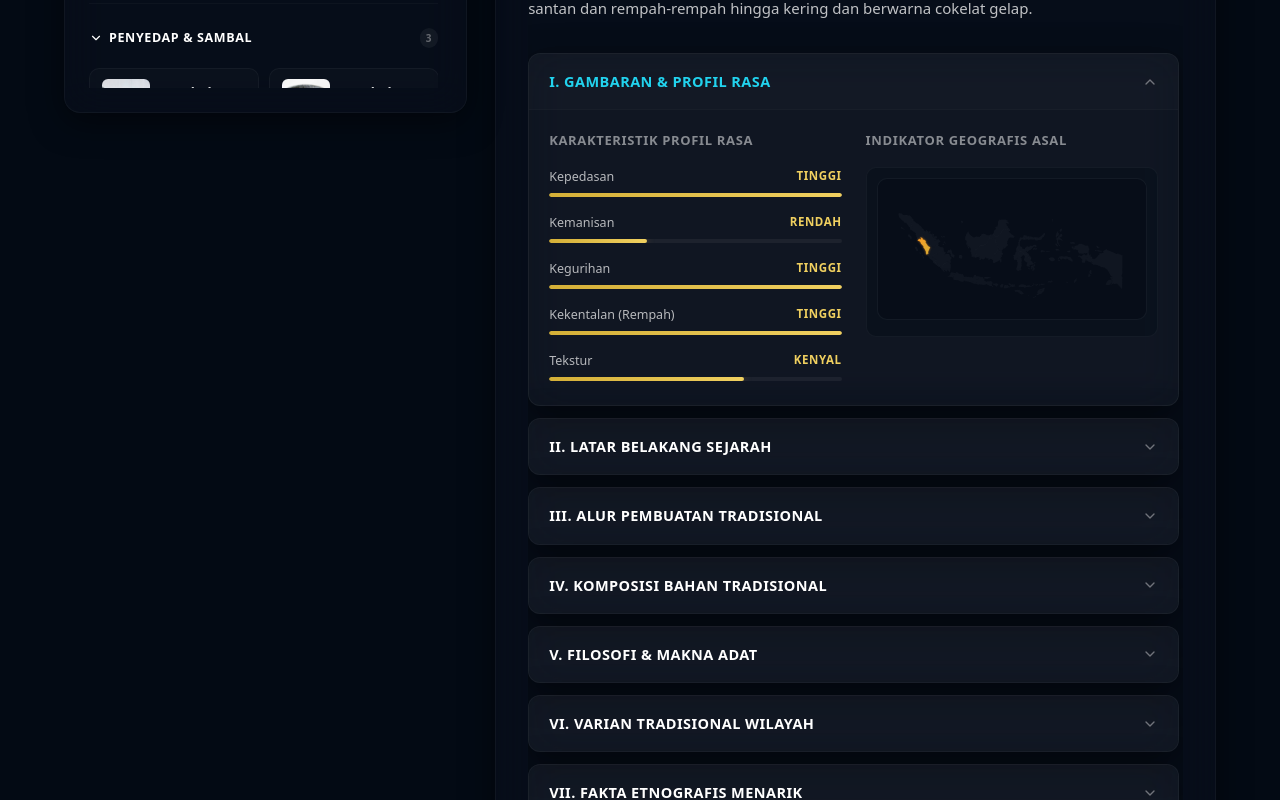
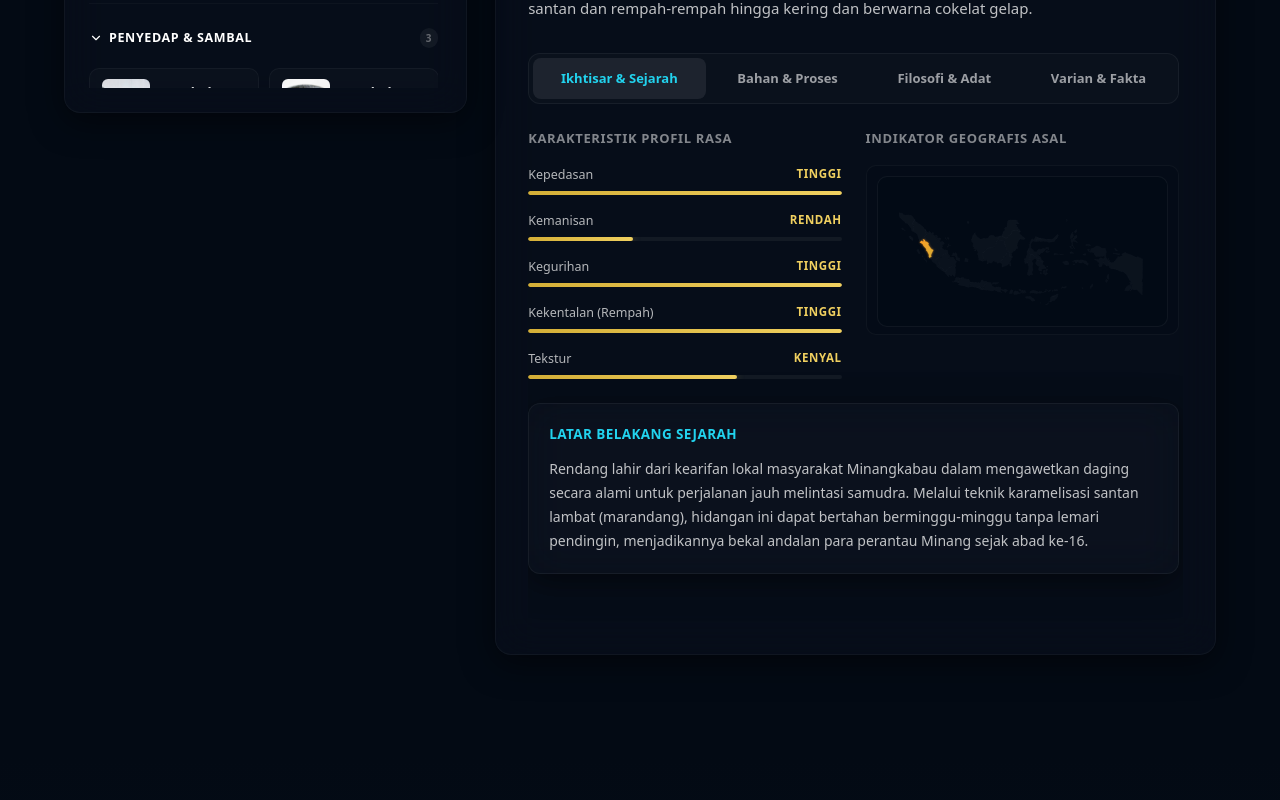
Before and after one commit to FirdanAz/nusaverse-bytesfest2026, a Next.js app: page / in a window 1280 px wide. Shown: the part 7980-8780 px from the top of the page. Built offline with nearby package versions, Linux system fonts and the light colour scheme.

Commit message:
fix mobile layout

```diff
--- a/src/components/CulinaryDetail.tsx
+++ b/src/components/CulinaryDetail.tsx
@@ -4,7 +4,7 @@ import React, { useState, useEffect, useRef } from "react";
 import { motion, AnimatePresence } from "framer-motion";
 import { useLanguage } from "@/context/LanguageContext";
 import { CulinaryData } from "@/types";
-import { MapPin, Tag, Utensils, Users, Award, ChevronDown } from "lucide-react";
+import { MapPin, Tag, Utensils, Users, Award } from "lucide-react";
 import FlavorProfile from "./FlavorProfile";
 import PreparationTimeline from "./PreparationTimeline";
 import ProvinceMap from "./ProvinceMap";
@@ -15,7 +15,7 @@ interface CulinaryDetailProps {
 
 export default function CulinaryDetail({ item }: CulinaryDetailProps) {
   const { currentLang } = useLanguage();
-  const [expandedSection, setExpandedSection] = useState<string | null>("overview");
+  const [activeTab, setActiveTab] = useState<string>("overview");
   const [imgError, setImgError] = useState(false);
   const [imgLoading, setImgLoading] = useState(true);
   const imageRef = useRef<HTMLDivElement>(null);
@@ -52,9 +52,12 @@ export default function CulinaryDetail({ item }: CulinaryDetailProps) {
     });
   }, [item.id]);
 
-  const toggleSection = (section: string) => {
-    setExpandedSection(expandedSection === section ? null : section);
-  };
+  const tabs = [
+    { id: "overview", labelId: "Ikhtisar & Sejarah", labelEn: "Overview & History" },
+    { id: "process", labelId: "Bahan & Proses", labelEn: "Ingredients & Process" },
+    { id: "culture", labelId: "Filosofi & Adat", labelEn: "Philosophy & Culture" },
+    { id: "variations", labelId: "Varian & Fakta", labelEn: "Variants & Facts" }
+  ];
 
   // Category translation helper
   const getCategoryLabel = (category: string) => {
@@ -383,32 +386,71 @@ export default function CulinaryDetail({ item }: CulinaryDetailProps) {
         </p>
       </div>
 
-      {/* ─── ACCORDION ARCHIVE SECTIONS ─── */}
-      <div style={{ display: "flex", flexDirection: "column", gap: "12px", marginBottom: "48px" }}>
+      {/* ─── TABS NAV ─── */}
+      <div
+        style={{
+          display: "flex",
+          gap: "4px",
+          padding: "4px",
+          background: "rgba(255, 255, 255, 0.02)",
+          borderRadius: "12px",
+          border: "1px solid rgba(255, 255, 255, 0.05)",
+          marginBottom: "24px",
+          overflowX: "auto",
+          scrollbarWidth: "none",
+        }}
+        className="no-scrollbar"
+      >
+        <style dangerouslySetInnerHTML={{__html: `
+          .no-scrollbar::-webkit-scrollbar {
+            display: none;
+          }
+        `}} />
+        {tabs.map((tab) => {
+          const isActive = activeTab === tab.id;
+          return (
+            <button
+              key={tab.id}
+              onClick={() => setActiveTab(tab.id)}
+              style={{
+                flex: "1 0 auto",
+                padding: "10px 16px",
+                borderRadius: "8px",
+                border: "none",
+                background: isActive ? "rgba(255, 255, 255, 0.08)" : "transparent",
+                color: isActive ? "var(--cyan-primary)" : "rgba(255, 255, 255, 0.6)",
+                fontWeight: 600,
+                fontSize: "13px",
+                cursor: "pointer",
+                transition: "all 0.2s ease",
+                whiteSpace: "nowrap",
+                display: "flex",
+                alignItems: "center",
+                justifyContent: "center",
+                gap: "8px"
+              }}
+            >
+              {currentLang === "id" ? tab.labelId : tab.labelEn}
+            </button>
+          );
+        })}
+      </div>
 
-        {/* SECTION 1: OVERVIEW & PROFILE (Default Expanded) */}
-        <div className="glass-card" style={{ borderRadius: "12px", overflow: "hidden", border: "1px solid rgba(255,255,255,0.05)" }}>
-          <button
-            onClick={() => toggleSection("overview")}
-            style={{ width: "100%", padding: "16px 20px", display: "flex", justifyContent: "space-between", alignItems: "center", background: "rgba(255,255,255,0.01)", border: "none", cursor: "pointer", outline: "none" }}
+      {/* ─── TAB CONTENT PANELS ─── */}
+      <div style={{ minHeight: "260px", marginBottom: "48px" }}>
+        <AnimatePresence mode="wait">
+          <motion.div
+            key={activeTab}
+            initial={{ opacity: 0, y: 8 }}
+            animate={{ opacity: 1, y: 0 }}
+            exit={{ opacity: 0, y: -8 }}
+            transition={{ duration: 0.18, ease: "easeOut" }}
           >
-            <span style={{ fontSize: "14.5px", fontWeight: 700, letterSpacing: "0.03em", textTransform: "uppercase", color: expandedSection === "overview" ? "var(--cyan-primary)" : "var(--white)" }}>
-              {currentLang === "id" ? "I. Gambaran & Profil Rasa" : "I. Overview & Flavor Profile"}
-            </span>
-            <ChevronDown size={16} style={{ color: "rgba(255,255,255,0.4)", transform: expandedSection === "overview" ? "rotate(180deg)" : "rotate(0deg)", transition: "transform 0.25s ease" }} />
-          </button>
-
-          <AnimatePresence initial={false}>
-            {expandedSection === "overview" && (
-              <motion.div
-                initial={{ height: 0, opacity: 0 }}
-                animate={{ height: "auto", opacity: 1 }}
-                exit={{ height: 0, opacity: 0 }}
-                transition={{ duration: 0.25, ease: "easeInOut" }}
-              >
-                <div style={{ padding: "0 20px 24px 20px", borderTop: "1px solid rgba(255,255,255,0.03)", paddingTop: "20px" }}>
+            {/* TAB 1: OVERVIEW */}
+            {activeTab === "overview" && (
+              <div style={{ display: "flex", flexDirection: "column", gap: "24px" }}>
+                {/* Profile & Map Grid */}
                 <div style={{ display: "grid", gridTemplateColumns: "repeat(auto-fit, minmax(240px, 1fr))", gap: "24px" }}>
-
                   {/* Flavor Profile */}
                   <div>
                     <h4 style={{ fontSize: "13px", fontWeight: 700, letterSpacing: "0.05em", textTransform: "uppercase", color: "var(--white-50)", marginBottom: "16px" }}>
@@ -426,93 +468,28 @@ export default function CulinaryDetail({ item }: CulinaryDetailProps) {
                       <ProvinceMap provinceId={item.province_id} />
                     </div>
                   </div>
-
-                  </div>
-                </div>
-              </motion.div>
-            )}
-          </AnimatePresence>
                 </div>
 
-        {/* SECTION 2: HISTORICAL BACKGROUND */}
-        <div className="glass-card" style={{ borderRadius: "12px", overflow: "hidden", border: "1px solid rgba(255,255,255,0.05)" }}>
-          <button
-            onClick={() => toggleSection("history")}
-            style={{ width: "100%", padding: "16px 20px", display: "flex", justifyContent: "space-between", alignItems: "center", background: "rgba(255,255,255,0.01)", border: "none", cursor: "pointer", outline: "none" }}
-          >
-            <span style={{ fontSize: "14.5px", fontWeight: 700, letterSpacing: "0.03em", textTransform: "uppercase", color: expandedSection === "history" ? "var(--cyan-primary)" : "var(--white)" }}>
-              {currentLang === "id" ? "II. Latar Belakang Sejarah" : "II. Historical Background"}
-            </span>
-            <ChevronDown size={16} style={{ color: "rgba(255,255,255,0.4)", transform: expandedSection === "history" ? "rotate(180deg)" : "rotate(0deg)", transition: "transform 0.25s ease" }} />
-          </button>
-
-          <AnimatePresence initial={false}>
-            {expandedSection === "history" && (
-              <motion.div
-                initial={{ height: 0, opacity: 0 }}
-                animate={{ height: "auto", opacity: 1 }}
-                exit={{ height: 0, opacity: 0 }}
-                transition={{ duration: 0.25, ease: "easeInOut" }}
-              >
-                <div style={{ padding: "0 20px 24px 20px", borderTop: "1px solid rgba(255,255,255,0.03)", paddingTop: "20px" }}>
-                  <p style={{ fontSize: "14px", color: "rgba(255,255,255,0.7)", lineHeight: "1.7" }}>
+                {/* History Text */}
+                <div className="glass-card" style={{ padding: "20px", borderRadius: "12px", border: "1px solid rgba(255,255,255,0.05)", background: "rgba(255,255,255,0.01)" }}>
+                  <h4 style={{ fontSize: "13.5px", fontWeight: 700, letterSpacing: "0.03em", textTransform: "uppercase", color: "var(--cyan-primary)", marginBottom: "12px" }}>
+                    {currentLang === "id" ? "Latar Belakang Sejarah" : "Historical Background"}
+                  </h4>
+                  <p style={{ fontSize: "14px", color: "rgba(255,255,255,0.75)", lineHeight: "1.7", margin: 0 }}>
                     {currentLang === "id" ? item.history_id : item.history_en}
                   </p>
                 </div>
-              </motion.div>
+              </div>
             )}
-          </AnimatePresence>
-        </div>
 
-        {/* SECTION 3: TRADITIONAL PREPARATION TIMELINE */}
-        <div className="glass-card" style={{ borderRadius: "12px", overflow: "hidden", border: "1px solid rgba(255,255,255,0.05)" }}>
-          <button
-            onClick={() => toggleSection("preparation")}
-            style={{ width: "100%", padding: "16px 20px", display: "flex", justifyContent: "space-between", alignItems: "center", background: "rgba(255,255,255,0.01)", border: "none", cursor: "pointer", outline: "none" }}
-          >
-            <span style={{ fontSize: "14.5px", fontWeight: 700, letterSpacing: "0.03em", textTransform: "uppercase", color: expandedSection === "preparation" ? "var(--cyan-primary)" : "var(--white)" }}>
-              {currentLang === "id" ? "III. Alur Pembuatan Tradisional" : "III. Traditional Preparation Timeline"}
-            </span>
-            <ChevronDown size={16} style={{ color: "rgba(255,255,255,0.4)", transform: expandedSection === "preparation" ? "rotate(180deg)" : "rotate(0deg)", transition: "transform 0.25s ease" }} />
-          </button>
-
-          <AnimatePresence initial={false}>
-            {expandedSection === "preparation" && (
-              <motion.div
-                initial={{ height: 0, opacity: 0 }}
-                animate={{ height: "auto", opacity: 1 }}
-                exit={{ height: 0, opacity: 0 }}
-                transition={{ duration: 0.25, ease: "easeInOut" }}
-              >
-                <div style={{ padding: "0 20px 24px 20px", borderTop: "1px solid rgba(255,255,255,0.03)", paddingTop: "20px" }}>
-                  <PreparationTimeline steps={item.preparation} />
-                </div>
-              </motion.div>
-            )}
-          </AnimatePresence>
-        </div>
-
-        {/* SECTION 4: INGREDIENTS BADGES */}
-        <div className="glass-card" style={{ borderRadius: "12px", overflow: "hidden", border: "1px solid rgba(255,255,255,0.05)" }}>
-          <button
-            onClick={() => toggleSection("ingredients")}
-            style={{ width: "100%", padding: "16px 20px", display: "flex", justifyContent: "space-between", alignItems: "center", background: "rgba(255,255,255,0.01)", border: "none", cursor: "pointer", outline: "none" }}
-          >
-            <span style={{ fontSize: "14.5px", fontWeight: 700, letterSpacing: "0.03em", textTransform: "uppercase", color: expandedSection === "ingredients" ? "var(--cyan-primary)" : "var(--white)" }}>
-              {currentLang === "id" ? "IV. Komposisi Bahan Tradisional" : "IV. Traditional Ingredients"}
-            </span>
-            <ChevronDown size={16} style={{ color: "rgba(255,255,255,0.4)", transform: expandedSection === "ingredients" ? "rotate(180deg)" : "rotate(0deg)", transition: "transform 0.25s ease" }} />
-          </button>
-
-          <AnimatePresence initial={false}>
-            {expandedSection === "ingredients" && (
-              <motion.div
-                initial={{ height: 0, opacity: 0 }}
-                animate={{ height: "auto", opacity: 1 }}
-                exit={{ height: 0, opacity: 0 }}
-                transition={{ duration: 0.25, ease: "easeInOut" }}
-              >
-                <div style={{ padding: "0 20px 24px 20px", borderTop: "1px solid rgba(255,255,255,0.03)", paddingTop: "20px" }}>
+            {/* TAB 2: PROCESS & INGREDIENTS */}
+            {activeTab === "process" && (
+              <div style={{ display: "flex", flexDirection: "column", gap: "24px" }}>
+                {/* Ingredients Badges */}
+                <div className="glass-card" style={{ padding: "20px", borderRadius: "12px", border: "1px solid rgba(255,255,255,0.05)", background: "rgba(255,255,255,0.01)" }}>
+                  <h4 style={{ fontSize: "13.5px", fontWeight: 700, letterSpacing: "0.03em", textTransform: "uppercase", color: "var(--cyan-primary)", marginBottom: "16px" }}>
+                    {currentLang === "id" ? "Komposisi Bahan Tradisional" : "Traditional Ingredients"}
+                  </h4>
                   <div style={{ display: "flex", flexWrap: "wrap", gap: "8px" }}>
                     {item.ingredients.map((ing, idx) => (
                       <span
@@ -532,32 +509,23 @@ export default function CulinaryDetail({ item }: CulinaryDetailProps) {
                     ))}
                   </div>
                 </div>
-              </motion.div>
+
+                {/* Preparation Timeline */}
+                <div className="glass-card" style={{ padding: "20px", borderRadius: "12px", border: "1px solid rgba(255,255,255,0.05)", background: "rgba(255,255,255,0.01)" }}>
+                  <h4 style={{ fontSize: "13.5px", fontWeight: 700, letterSpacing: "0.03em", textTransform: "uppercase", color: "var(--cyan-primary)", marginBottom: "20px" }}>
+                    {currentLang === "id" ? "Alur Pembuatan Tradisional" : "Traditional Preparation Timeline"}
+                  </h4>
+                  <PreparationTimeline steps={item.preparation} />
+                </div>
+              </div>
             )}
-          </AnimatePresence>
-        </div>
 
-        {/* SECTION 5: CULTURAL SIGNIFICANCE */}
-        <div className="glass-card" style={{ borderRadius: "12px", overflow: "hidden", border: "1px solid rgba(255,255,255,0.05)" }}>
-          <button
-            onClick={() => toggleSection("significance")}
-            style={{ width: "100%", padding: "16px 20px", display: "flex", justifyContent: "space-between", alignItems: "center", background: "rgba(255,255,255,0.01)", border: "none", cursor: "pointer", outline: "none" }}
-          >
-            <span style={{ fontSize: "14.5px", fontWeight: 700, letterSpacing: "0.03em", textTransform: "uppercase", color: expandedSection === "significance" ? "var(--cyan-primary)" : "var(--white)" }}>
-              {currentLang === "id" ? "V. Filosofi & Makna Adat" : "V. Philosophical & Cultural Significance"}
-            </span>
-            <ChevronDown size={16} style={{ color: "rgba(255,255,255,0.4)", transform: expandedSection === "significance" ? "rotate(180deg)" : "rotate(0deg)", transition: "transform 0.25s ease" }} />
-          </button>
-
-          <AnimatePresence initial={false}>
-            {expandedSection === "significance" && (
-              <motion.div
-                initial={{ height: 0, opacity: 0 }}
-                animate={{ height: "auto", opacity: 1 }}
-                exit={{ height: 0, opacity: 0 }}
-                transition={{ duration: 0.25, ease: "easeInOut" }}
-              >
-                <div style={{ padding: "0 20px 24px 20px", borderTop: "1px solid rgba(255,255,255,0.03)", paddingTop: "20px" }}>
+            {/* TAB 3: CULTURE & PHILOSOPHY */}
+            {activeTab === "culture" && (
+              <div style={{ display: "flex", flexDirection: "column", gap: "16px" }}>
+                <h4 style={{ fontSize: "13.5px", fontWeight: 700, letterSpacing: "0.03em", textTransform: "uppercase", color: "var(--cyan-primary)", marginBottom: "4px" }}>
+                  {currentLang === "id" ? "Filosofi & Makna Adat" : "Philosophical & Cultural Significance"}
+                </h4>
                 <div style={{ display: "grid", gridTemplateColumns: "repeat(auto-fit, minmax(220px, 1fr))", gap: "16px" }}>
                   {item.culturalMeaning.map((meaning, idx) => (
                     <div
@@ -573,40 +541,24 @@ export default function CulinaryDetail({ item }: CulinaryDetailProps) {
                       <h5 style={{ fontSize: "13.5px", fontWeight: 700, color: "var(--gold-light)", marginBottom: "8px" }}>
                         {currentLang === "id" ? meaning.title_id : meaning.title_en}
                       </h5>
-                        <p style={{ fontSize: "12px", color: "rgba(255, 255, 255, 0.6)", lineHeight: "1.6" }}>
+                      <p style={{ fontSize: "12px", color: "rgba(255, 255, 255, 0.6)", lineHeight: "1.6", margin: 0 }}>
                         {currentLang === "id" ? meaning.desc_id : meaning.desc_en}
                       </p>
                     </div>
                   ))}
                 </div>
               </div>
-              </motion.div>
             )}
-          </AnimatePresence>
-        </div>
 
-        {/* SECTION 6: REGIONAL VARIATIONS */}
-        <div className="glass-card" style={{ borderRadius: "12px", overflow: "hidden", border: "1px solid rgba(255,255,255,0.05)" }}>
-          <button
-            onClick={() => toggleSection("variations")}
-            style={{ width: "100%", padding: "16px 20px", display: "flex", justifyContent: "space-between", alignItems: "center", background: "rgba(255,255,255,0.01)", border: "none", cursor: "pointer", outline: "none" }}
-          >
-            <span style={{ fontSize: "14.5px", fontWeight: 700, letterSpacing: "0.03em", textTransform: "uppercase", color: expandedSection === "variations" ? "var(--cyan-primary)" : "var(--white)" }}>
-              {currentLang === "id" ? "VI. Varian Tradisional Wilayah" : "VI. Regional Variations"}
-            </span>
-            <ChevronDown size={16} style={{ color: "rgba(255,255,255,0.4)", transform: expandedSection === "variations" ? "rotate(180deg)" : "rotate(0deg)", transition: "transform 0.25s ease" }} />
-          </button>
-
-          <AnimatePresence initial={false}>
-            {expandedSection === "variations" && (
-              <motion.div
-                initial={{ height: 0, opacity: 0 }}
-                animate={{ height: "auto", opacity: 1 }}
-                exit={{ height: 0, opacity: 0 }}
-                transition={{ duration: 0.25, ease: "easeInOut" }}
-              >
-                <div style={{ padding: "0 20px 24px 20px", borderTop: "1px solid rgba(255,255,255,0.03)", paddingTop: "20px" }}>
-                  <div style={{ display: "grid", gridTemplateColumns: "repeat(auto-fit, minmax(200px, 1fr))", gap: "10px" }}>
+            {/* TAB 4: VARIATIONS & FACTS */}
+            {activeTab === "variations" && (
+              <div style={{ display: "grid", gridTemplateColumns: "repeat(auto-fit, minmax(240px, 1fr))", gap: "24px" }}>
+                {/* Varian Wilayah */}
+                <div>
+                  <h4 style={{ fontSize: "13.5px", fontWeight: 700, letterSpacing: "0.03em", textTransform: "uppercase", color: "var(--cyan-primary)", marginBottom: "16px" }}>
+                    {currentLang === "id" ? "Varian Tradisional Wilayah" : "Regional Variations"}
+                  </h4>
+                  <div style={{ display: "grid", gridTemplateColumns: "1fr", gap: "10px" }}>
                     {(currentLang === "id" ? extraInfo.variations_id : extraInfo.variations_en).map((variant, idx) => (
                       <div
                         key={idx}
@@ -624,32 +576,12 @@ export default function CulinaryDetail({ item }: CulinaryDetailProps) {
                     ))}
                   </div>
                 </div>
-              </motion.div>
-            )}
-          </AnimatePresence>
-        </div>
 
-        {/* SECTION 7: INTERESTING FACTS */}
-        <div className="glass-card" style={{ borderRadius: "12px", overflow: "hidden", border: "1px solid rgba(255,255,255,0.05)" }}>
-          <button
-            onClick={() => toggleSection("facts")}
-            style={{ width: "100%", padding: "16px 20px", display: "flex", justifyContent: "space-between", alignItems: "center", background: "rgba(255,255,255,0.01)", border: "none", cursor: "pointer", outline: "none" }}
-          >
-            <span style={{ fontSize: "14.5px", fontWeight: 700, letterSpacing: "0.03em", textTransform: "uppercase", color: expandedSection === "facts" ? "var(--cyan-primary)" : "var(--white)" }}>
-              {currentLang === "id" ? "VII. Fakta Etnografis Menarik" : "VII. Interesting Ethnographic Facts"}
-            </span>
-            <ChevronDown size={16} style={{ color: "rgba(255,255,255,0.4)", transform: expandedSection === "facts" ? "rotate(180deg)" : "rotate(0deg)", transition: "transform 0.25s ease" }} />
-          </button>
-
-          <AnimatePresence initial={false}>
-            {expandedSection === "facts" && (
-              <motion.div
-                initial={{ height: 0, opacity: 0 }}
-                animate={{ height: "auto", opacity: 1 }}
-                exit={{ height: 0, opacity: 0 }}
-                transition={{ duration: 0.25, ease: "easeInOut" }}
-              >
-                <div style={{ padding: "0 20px 24px 20px", borderTop: "1px solid rgba(255,255,255,0.03)", paddingTop: "20px" }}>
+                {/* Fakta Menarik */}
+                <div>
+                  <h4 style={{ fontSize: "13.5px", fontWeight: 700, letterSpacing: "0.03em", textTransform: "uppercase", color: "var(--cyan-primary)", marginBottom: "16px" }}>
+                    {currentLang === "id" ? "Fakta Etnografis Menarik" : "Interesting Ethnographic Facts"}
+                  </h4>
                   <ul style={{ display: "flex", flexDirection: "column", gap: "12px", paddingLeft: "20px", margin: 0, fontSize: "13.5px", color: "rgba(255,255,255,0.7)", lineHeight: "1.6" }}>
                     {(currentLang === "id" ? extraInfo.facts_id : extraInfo.facts_en).map((fact, idx) => (
                       <li key={idx} style={{ listStyleType: "circle" }}>
@@ -658,11 +590,10 @@ export default function CulinaryDetail({ item }: CulinaryDetailProps) {
                     ))}
                   </ul>
                 </div>
+              </div>
+            )}
           </motion.div>
-            )}
         </AnimatePresence>
-        </div>
-
       </div>
 
     </div>
--- a/src/components/FlavorProfile.tsx
+++ b/src/components/FlavorProfile.tsx
@@ -18,7 +18,7 @@ export default function FlavorProfile({ profile }: FlavorProfileProps) {
     { key: "savory", label_id: "Kegurihan", label_en: "Savory", value: profile.savory },
     { key: "richness", label_id: "Kekentalan (Rempah)", name_en: "Richness", label_en: "Richness", value: profile.richness },
     { key: "texture", label_id: "Tekstur", label_en: "Texture", value: profile.texture },
-  ];
+  ].filter(item => !(item.key === "spiciness" && item.value === 0));
 
   // Helper to translate values
   const getLevelLabel = (val: number, key: string) => {
--- a/src/types/index.ts
+++ b/src/types/index.ts
@@ -116,7 +116,7 @@ export interface CulturalMeaning {
 }
 
 export interface CulinaryFlavorProfile {
-  spiciness: number; // 1 = Low, 2 = Medium, 3 = High
+  spiciness: number; // 0 = None, 1 = Low, 2 = Medium, 3 = High
   sweetness: number;
   savory: number;
   richness: number;
```
Also changed, not shown: src/data/culinaryData.ts (+7 -7 lines). Lines whose indentation alone changed are shown as unchanged.
